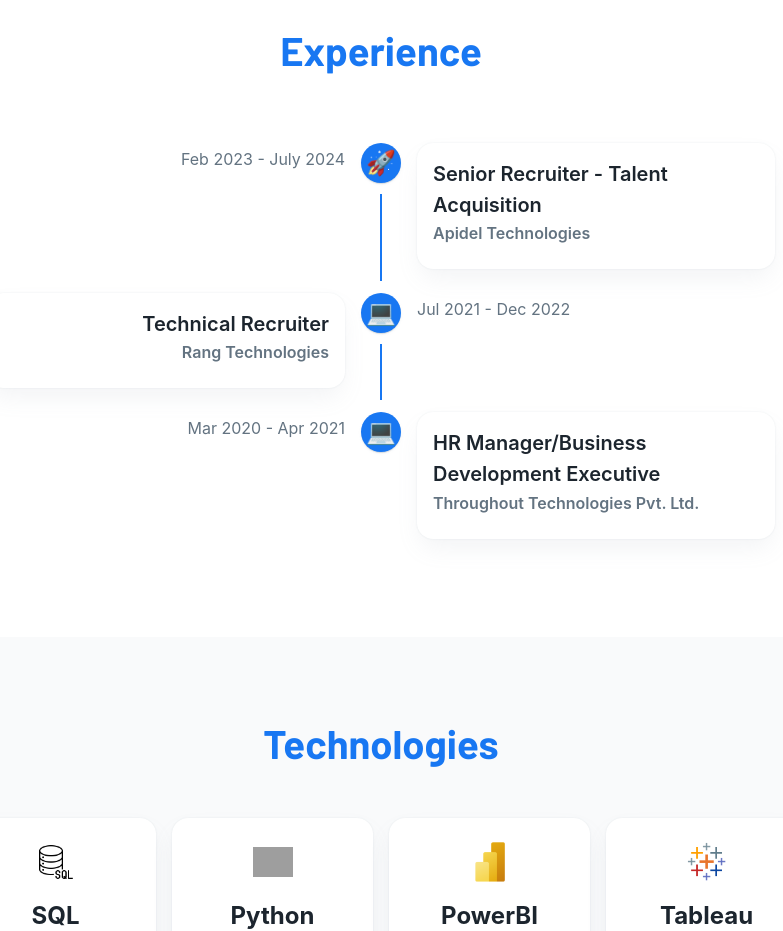
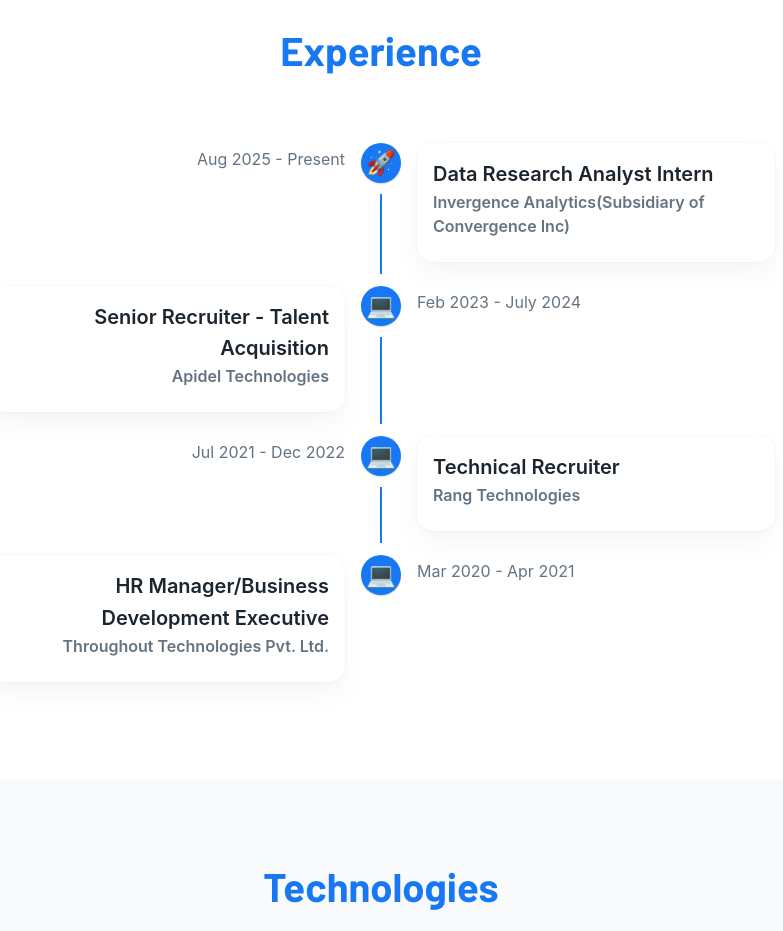
Before and after one commit to Prakriti-Rawal/my-portfolio, a React (Vite) app: page / in a window 1280 px wide. Shown: the part 2580-3511 px from the top of the page, without its empty margins (259-1042 px from the left). Built offline with nearby package versions, Linux system fonts and the light colour scheme; grey boxes are pictures that could not be loaded.

Commit message:
Update portfolio-data.ts
add exp.

```diff
--- a/src/data/portfolio-data.ts
+++ b/src/data/portfolio-data.ts
@@ -111,22 +111,29 @@
     },
   ],
   experience: [
-    {
+   {
       id: "exp-1",
-      role: "Senior Recruiter - Talent Acquisition",
-      company: "Apidel Technologies",
-      period: "Feb 2023 - July 2024",
+      role: "Data Research Analyst Intern",
+      company: "Invergence Analytics(Subsidiary of Convergence Inc)",
+      period: "Aug 2025 - Present",
       emoji: "🚀",
     },
     {
       id: "exp-2",
+      role: "Senior Recruiter - Talent Acquisition",
+      company: "Apidel Technologies",
+      period: "Feb 2023 - July 2024",
+      emoji: "💻",
+    },
+    {
+      id: "exp-3",
       role: "Technical Recruiter",
       company: "Rang Technologies",
       period: "Jul 2021 - Dec 2022",
       emoji: "💻",
     },
     {
-      id: "exp-3",
+      id: "exp-4",
       role: "HR Manager/Business Development Executive",
       company: "Throughout Technologies Pvt. Ltd.",
       period: "Mar 2020 - Apr 2021",
```
